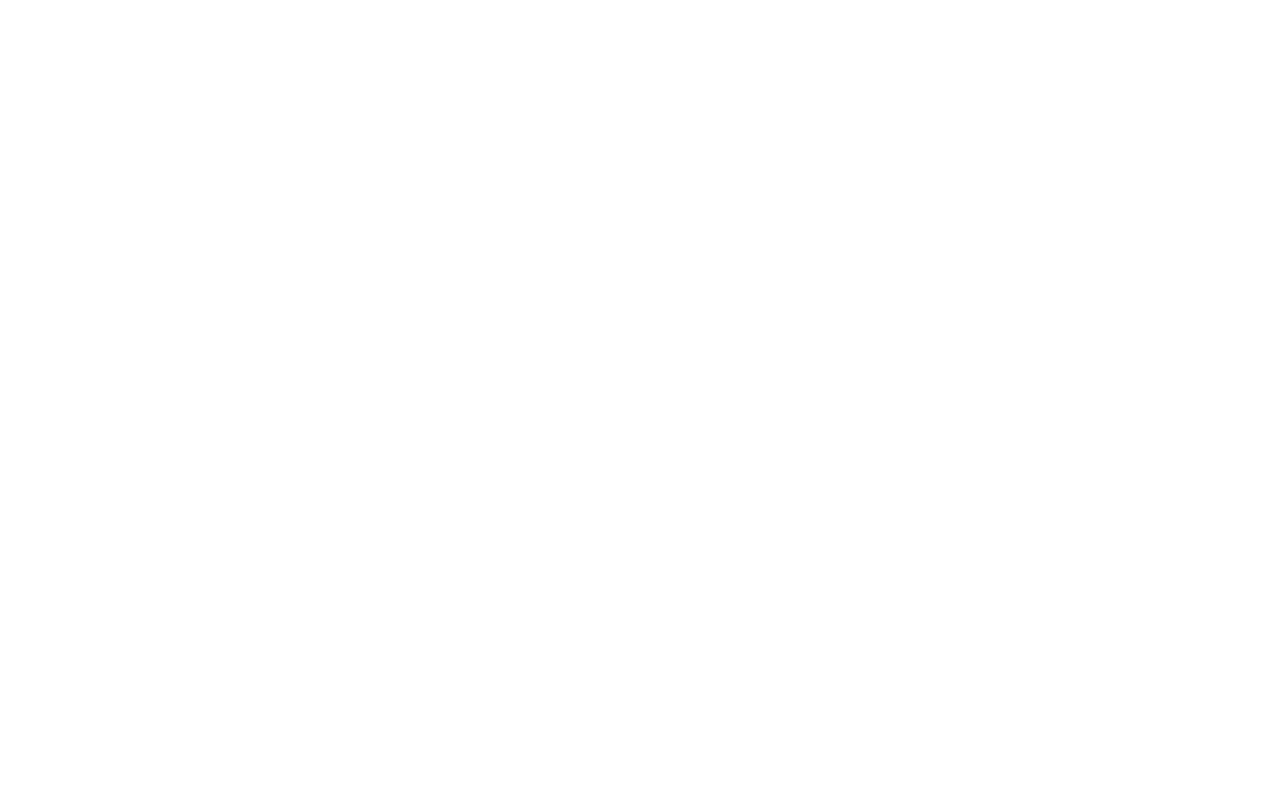
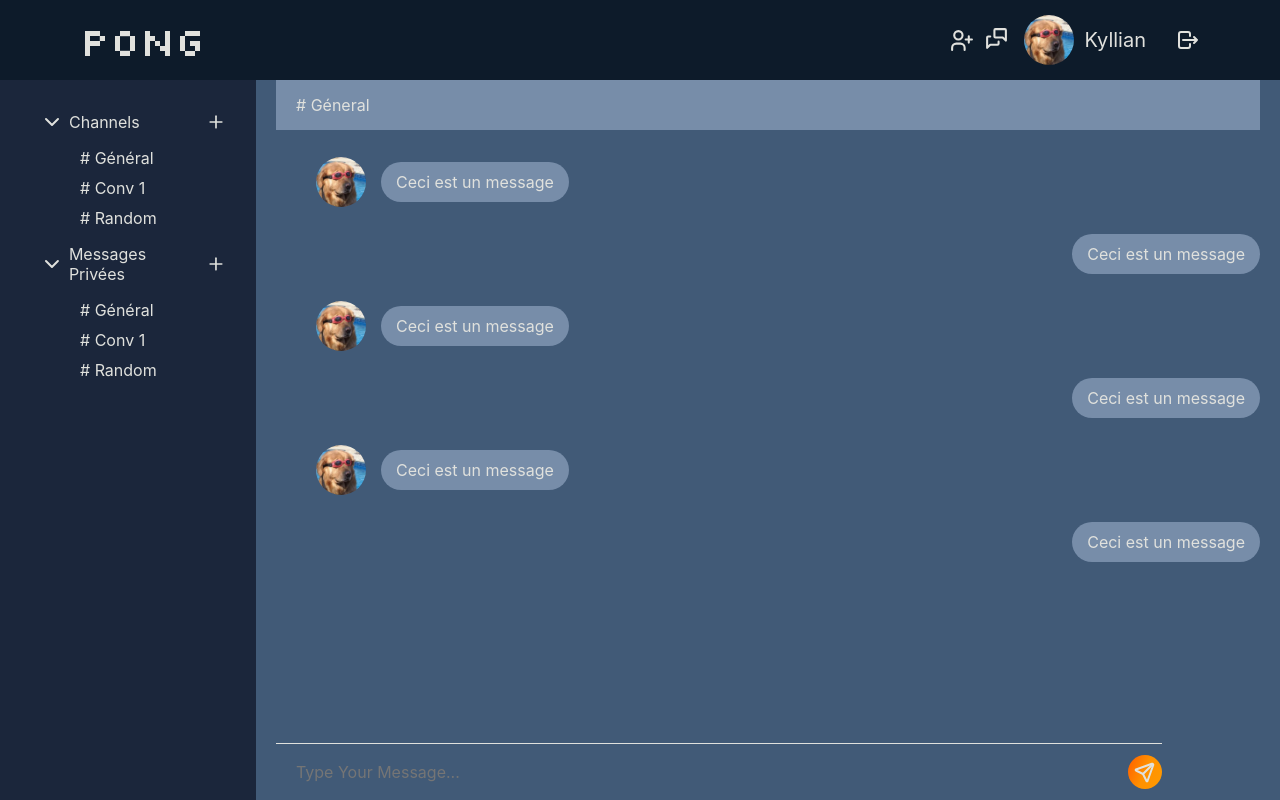
Before and after one commit to IKyllian/ft_transcendence, a React (Create React App) app in the folder front/: page /chat in a window 1280 px wide. Before the commit this address had no page. Built offline with nearby package versions, Linux system fonts and the light colour scheme.

Commit message:
started message page

```diff
--- a/front/src/App.tsx
+++ b/front/src/App.tsx
@@ -6,6 +6,7 @@
 import Profile from './Components/Profile/Profile';
 import Leaderboard from './Components/Leaderboard/Leaderboard';
 import AddFriendModal from './Components/Add-Friend-Modal';
+import Chat from './Components/Chat/Chat';
 
 function App() {
   return (
@@ -17,6 +18,7 @@
           <Route path='/home' element={ <Home /> }/>
           <Route path='/profile' element={ <Profile /> }/>
           <Route path='/leaderboard' element={ <Leaderboard /> }/>
+          <Route path='/chat' element={<Chat />} />
         </Routes>
       </BrowserRouter>
     </>
--- /dev/null
+++ b/front/src/Components/Chat/Chat.tsx
@@ -0,0 +1,47 @@
+import React from "react"
+import {IconSend} from "@tabler/icons";
+
+import Header from "../Header/Header";
+import Sidebar from "./Sidebar";
+import MessageItem from "./Message-Item";
+
+function Chat() {
+    return (
+        <>
+            <Header />
+            <div className="chat-page-container">
+                <Sidebar />
+                <div className="message-container">
+                    <div className="message-wrapper">
+                        <div className="message-header">
+                            <p> # Géneral </p>
+                        </div>
+                        <div className="ul-container">
+                            <ul>
+                                <MessageItem userIsSender={false} />
+                                <MessageItem userIsSender={true} />
+                                <MessageItem userIsSender={false} />
+                                <MessageItem userIsSender={true} />
+                                <MessageItem userIsSender={false} />
+                                <MessageItem userIsSender={true} />
+                                {/* <MessageItem userIsSender={false} />
+                                <MessageItem userIsSender={true} />
+                                <MessageItem userIsSender={false} />
+                                <MessageItem userIsSender={true} />
+                                <MessageItem userIsSender={false} />
+                                <MessageItem userIsSender={true} /> */}
+                            </ul>
+                        </div>
+                    </div>
+                    <div className="message-input-container">
+                        <input type="text" placeholder="Type Your Message..." />
+                        <IconSend />
+                    </div>
+                </div>
+            </div>
+        </>
+    );
+}
+
+
+export default Chat;
--- /dev/null
+++ b/front/src/Components/Chat/Message-Item.tsx
@@ -0,0 +1,14 @@
+import React from "react";
+import ProfilPic from "../../Images-Icons/pp.jpg";
+
+function MessageItem(props: any) {
+    const {userIsSender} = props;
+    return (
+        <li className={`message-item message-item-${userIsSender ? "right" : "left"}`}>
+            { !userIsSender && <img src={ProfilPic} alt="profil pic" /> }
+            <p> Ceci est un message </p>
+        </li>
+    );
+}
+
+export default MessageItem;
--- /dev/null
+++ b/front/src/Components/Chat/Sidebar-Item.tsx
@@ -0,0 +1,39 @@
+import React, { useState } from "react";
+
+import {IconChevronDown, IconPlus, IconChevronRight} from "@tabler/icons";
+
+function SidebarItem(props: any) {
+    const [sidebarOpen, setSidebarOpen] = useState<boolean>(true);
+
+    const {title} = props;
+
+    const handleClick = () => {
+        if (sidebarOpen)
+            setSidebarOpen(false);
+        else
+            setSidebarOpen(true);
+    }
+    return (
+        <li className="ul-wrapper-elem-1">
+            <div className="collapse-button">
+                <div className="collapse-button-name">
+                    {
+                        sidebarOpen ? <IconChevronDown onClick={handleClick} /> : <IconChevronRight onClick={handleClick} />
+                    }
+                    <p> {title} </p>
+                </div>
+                <IconPlus className="plus-icon" />
+            </div>
+            {
+                sidebarOpen &&
+                <ul className="ul-collapse">
+                    <li> # Général </li>
+                    <li> # Conv 1 </li>
+                    <li> # Random </li>
+                </ul>
+            }
+        </li>
+    );
+}
+
+export default SidebarItem;
--- /dev/null
+++ b/front/src/Components/Chat/Sidebar.tsx
@@ -0,0 +1,16 @@
+import React from "react";
+
+import SidebarItem from "./Sidebar-Item";
+
+function Sidebar() {
+    return (
+        <div className="chat-sidebar">
+            <ul className="ul-wrapper">
+                <SidebarItem title="Channels" />
+                <SidebarItem title="Messages Privées" />
+            </ul>
+        </div>
+    );
+}
+
+export default Sidebar;
--- a/front/src/Components/Header/Header.tsx
+++ b/front/src/Components/Header/Header.tsx
@@ -20,14 +20,15 @@
     return (
         <>
             <header className={`header ${modalStatus.isOpen ? modalStatus.blurClass: ""}`} >
-            {/* <header className="header" > */}
                 <Link className='header-logo' to="/home">
                     pong
                 </Link>
                 <div className='header-right'>
                     <div className='icons-header'>
                         <IconUserPlus onClick={() => handleModalClick()} />
-                        <IconMessages />
+                        <Link to="/chat">
+                            <IconMessages />
+                        </Link>
                     </div>
                     <Link className='header-profile' to="/profile">
                         <img className='header-picture' src={ProfilPic} alt="profil pic" />
--- /dev/null
+++ b/front/src/Styles/Chat.scss
@@ -0,0 +1,133 @@
+@use './Variables.scss' as *;
+
+.chat-page-container {
+    min-height: 90vh;
+    background-color: $BlueDarkPalette;
+    display: flex;
+    flex-direction: row;
+    .chat-sidebar {
+        color: $WhitePalette;
+        width: 20%;
+        background-color: $LightDarkPalette;
+
+        .ul-wrapper {
+            list-style-type: none;
+            margin-right: 30px;
+
+            &-elem-1 {
+                .collapse-button {
+                    @include flex-row-alignCenter;
+                    justify-content: space-between;
+
+                    svg {
+                        cursor: pointer;
+                    }
+                    &-name {
+                        @include flex-row-alignCenter;
+                        gap: 5px;
+                    }
+                    .plus-icon {
+                        width: 20px;
+                        height: 20px;
+                    }
+                }
+
+                .ul-collapse {
+                    list-style-type: none;
+                    li:not(li:first-child) {
+                        margin-top: 10px;
+                    }
+
+                    li {
+                        cursor: pointer;
+                    }
+                }
+            }
+
+        }
+    }
+
+    .message-container {
+        width: 80%;
+        display: flex;
+        flex-direction: column;
+        justify-content: space-between;
+        position: relative;
+        list-style-type: none;
+        padding: 0 20px;
+        box-sizing: border-box;
+
+        .message-wrapper {
+            .message-header {
+                color: $WhitePalette;
+                width: 100%;
+                background-color: $LightBluePalette;
+                height: 50px;
+                display: flex;
+                align-items: center;
+
+                p {
+                    margin-left: 20px;
+                }
+            }
+
+            .ul-container {
+                // min-height: 100%;
+                overflow: scroll;
+                ul {
+                    .message-item {
+                        display: flex;
+                        flex-direction: row;
+                        align-items: center;
+                        gap: 15px;
+                        color: $WhitePalette;
+
+                        img {
+                            @include avatar-player(50px);
+                        }
+
+                        p {
+                            background-color: $LightBluePalette;
+                            padding:  10px 15px;
+                            border-radius: 30px;
+                            box-sizing: border-box;
+                        }
+
+                        &-left {
+                            float: left;
+                            width: 100%;
+                        }
+
+                        &-right {
+                            float: right;
+                        }
+                    }
+                }
+            }
+        }
+
+        .message-input-container {
+            border-top: 1px solid $WhitePalette;
+            display: flex;
+            flex-direction: row;
+            align-items: center;
+            justify-content: space-between;
+            width: 90%;
+            svg {
+                color: $WhitePalette;
+                cursor: pointer;
+                background-color: $OrangeProfile;
+                border-radius: 50%;
+                padding: 5px;
+                background: linear-gradient(112deg, rgba(255,94,0,1) 0%, rgba(255,145,0,1) 50%, rgba(255,154,0,1) 100%);             }
+            input {
+                all: unset;
+                width: 95%;
+                color: $WhitePalette;
+                box-sizing: border-box;
+                padding: 18px 20px;
+            }
+        }
+
+    }
+}
--- a/front/src/Styles/Header.scss
+++ b/front/src/Styles/Header.scss
@@ -27,6 +27,7 @@
 
         svg {
             cursor: pointer;
+            color: $WhitePalette;
         }
 
         .icons-header {
--- a/front/src/Styles/Variables.scss
+++ b/front/src/Styles/Variables.scss
@@ -31,6 +31,12 @@
     border-radius: 50%;
 }
 
+@mixin flex-row-alignCenter {
+    display: flex;
+    flex-direction: row;
+    align-items: center;
+}
+
 // @mixin flex-row($align-items, $justify-content, $wrap) {
 //     display: flex;
 //     flex-direction: row;
--- a/front/src/Styles/index.scss
+++ b/front/src/Styles/index.scss
@@ -4,6 +4,7 @@
 @use "./Profile.scss";
 @use "./Leaderboard.scss";
 @use "./Add-Friend-Modal.scss";
+@use "./Chat.scss";
 
 body {
   margin: 0;
```
